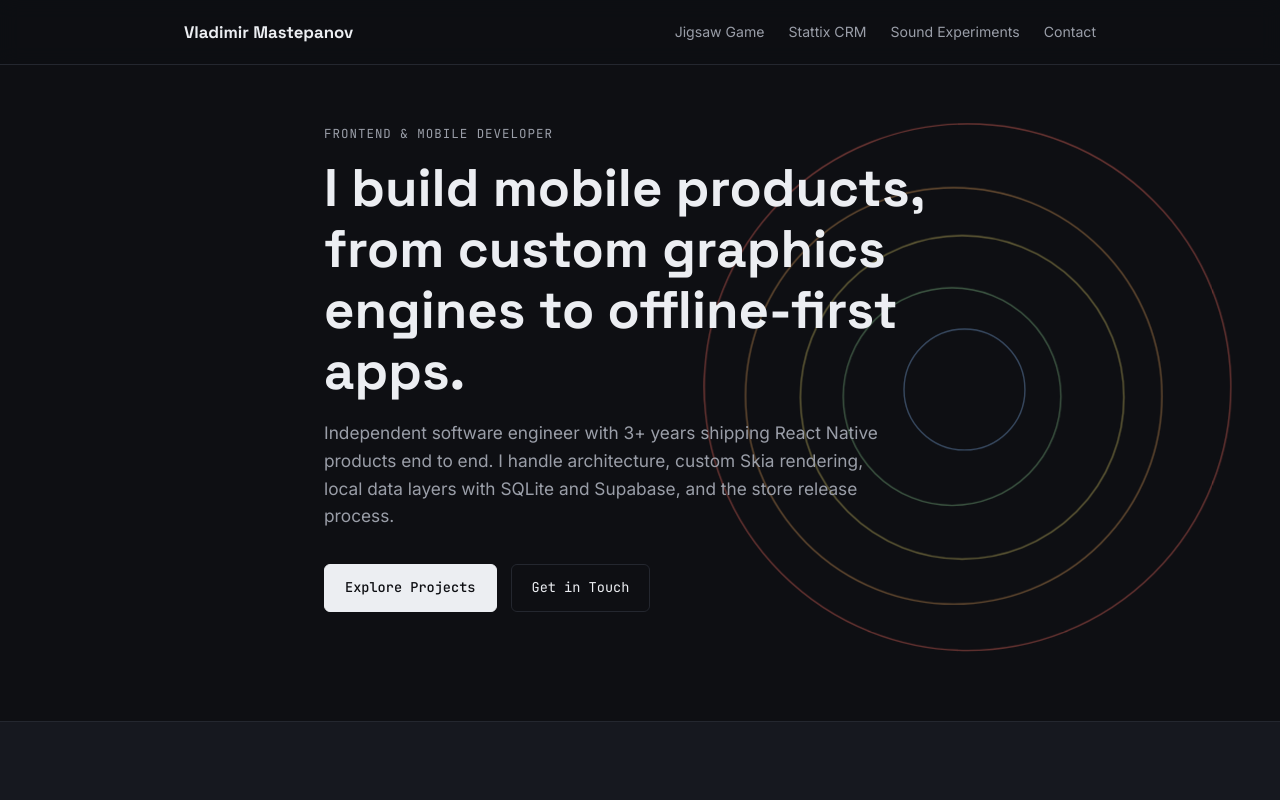
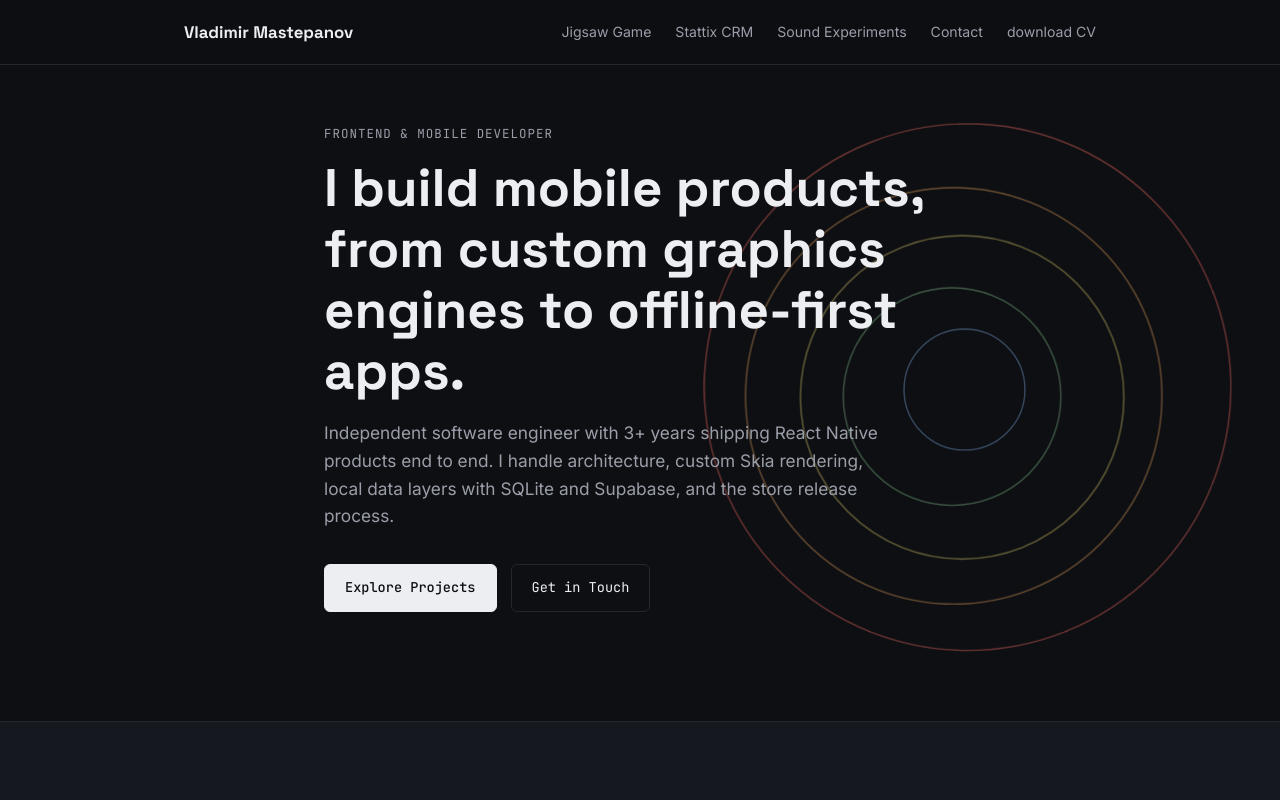
Before and after one commit to VladimirMastepanov/portfolio, a plain HTML site: page index.html in a window 1280 px wide. Shown: the top 800 px of the page. Drawn offline with Linux system fonts and the light colour scheme.

Commit message:
Add download link for CV in index.html

```diff
--- a/index.html
+++ b/index.html
@@ -217,6 +217,7 @@
       <a href="#stattix">Stattix CRM</a>
       <a href="#sound">Sound Experiments</a>
       <a href="#contact">Contact</a>
+      <a href="files/Vladimir_Mastepanov_CV.pdf" download>download CV</a>
     </div>
   </div>
 </nav>
```
